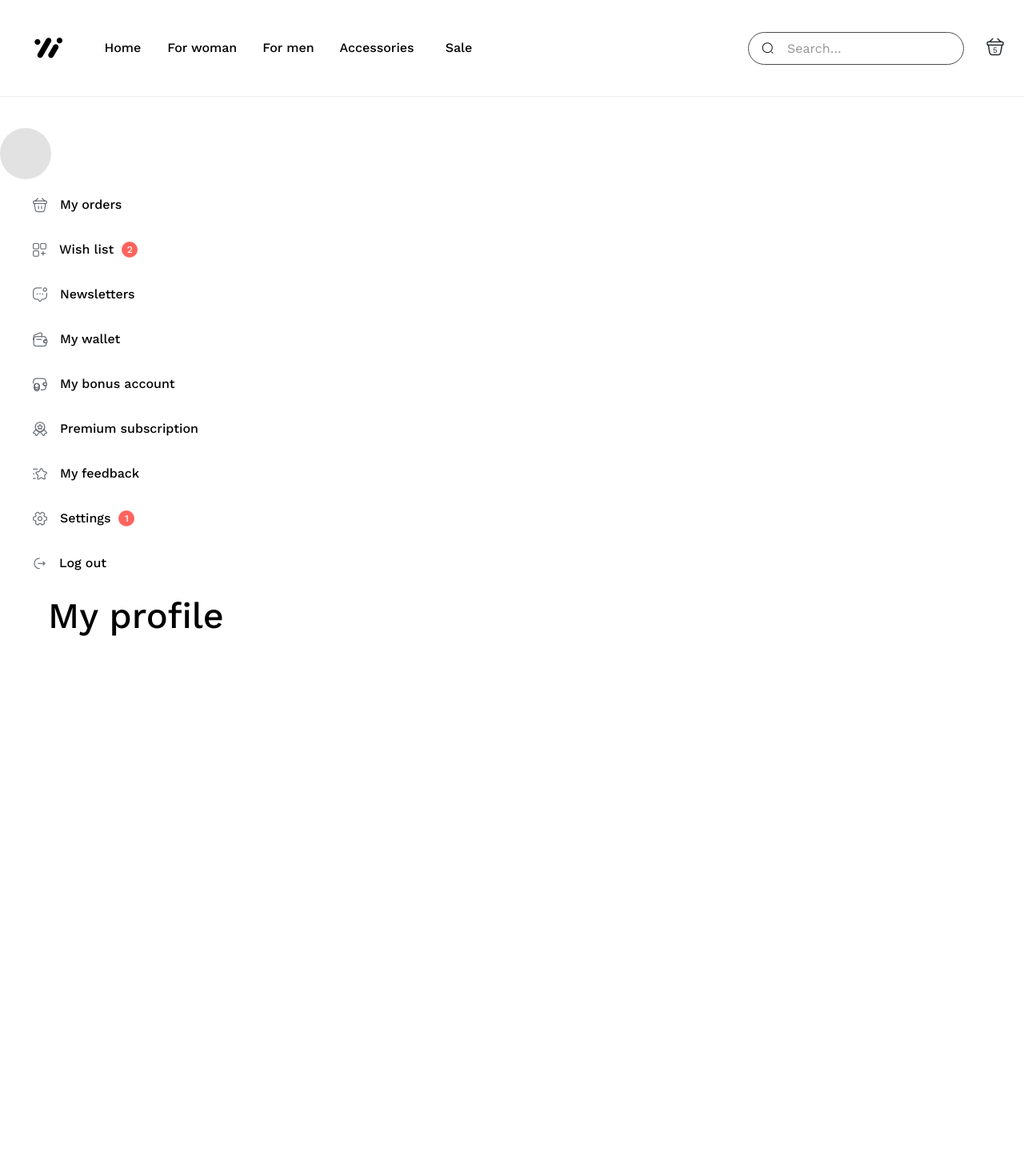
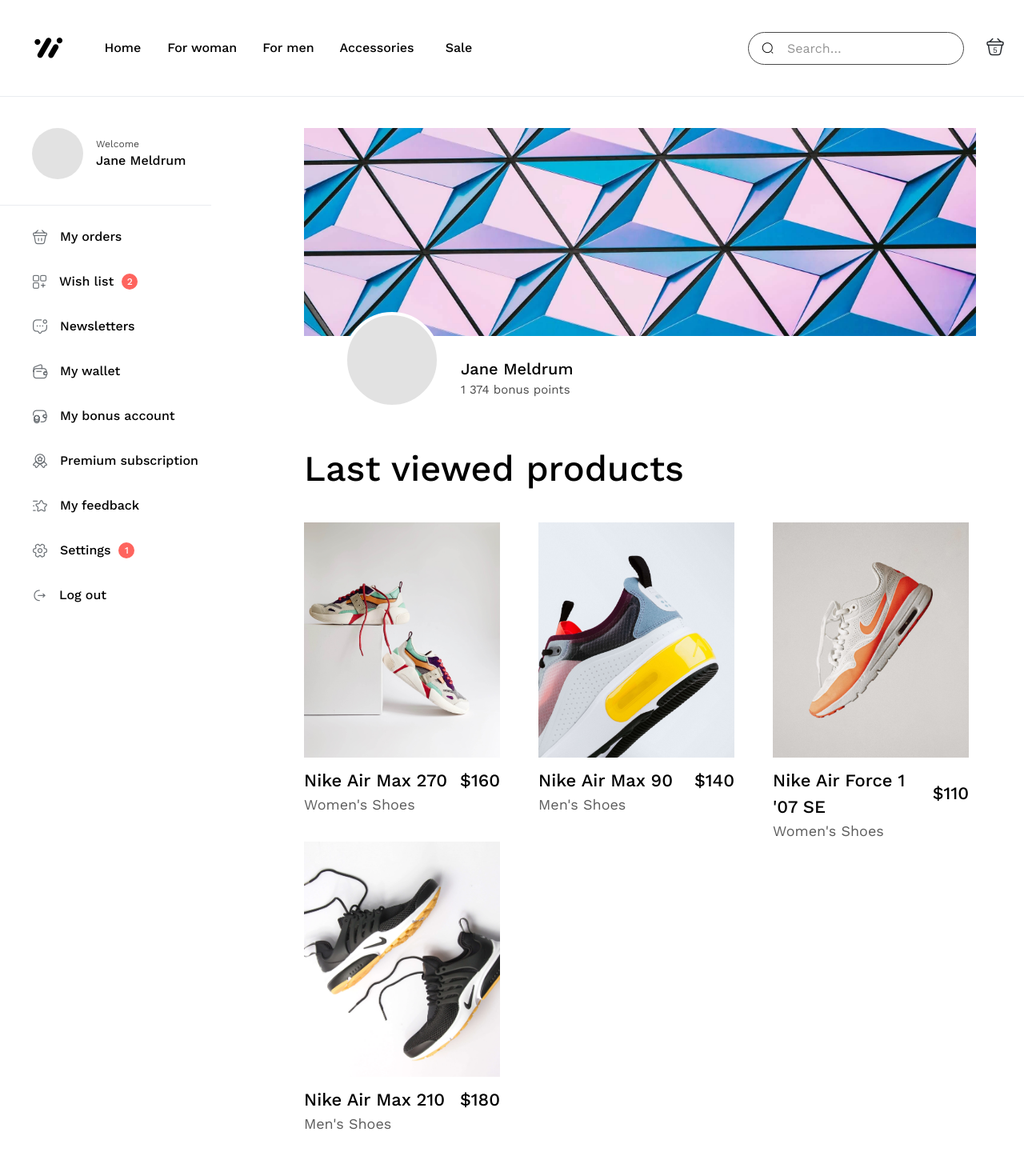
Before and after one commit to DevmianS/shoe-store-app, a Next.js app: page /profile in a window 1280 px wide. Shown: the top 1450 px of the page at 80% size. Before the commit the page ends 837 px from the top, so only its background shows below. Built offline with nearby package versions, Linux system fonts and the light colour scheme.

Commit message:
update profile page

```diff
--- a/src/components/Layout/SideBar/index.js
+++ b/src/components/Layout/SideBar/index.js
@@ -1,19 +1,16 @@
-import {Stack, Grid} from '@mui/material';
+import {Stack, Box} from '@mui/material';
 
 export default function SideBar({children, areaName}) {
   return (
-    <Grid item xl={2}>
+    <Box sx={{flex: '0 0 320px', display: {xs: 'none', md: 'flex'}}}>
       <Stack
         component="sidebar"
         direction="column"
         aria-label={areaName}
         variant="permanent"
-        sx={{
-          display: {sm: 'none', md: 'flex'},
-        }}
       >
         {children}
       </Stack>
-    </Grid>
+    </Box>
   );
 }
--- a/src/pages/profile/index.js
+++ b/src/pages/profile/index.js
@@ -1,12 +1,21 @@
+import Image from 'next/image';
 import Head from 'next/head';
-import {Grid, Typography, styled, Box} from '@mui/material';
+
+import {Typography, styled, Box, Stack} from '@mui/material';
 
 import SideBar from '@/components/Layout/SideBar';
 import NavBarLayout from '@/components/Layout/NavBarLayout';
+import ProductCard from '@/components/UI/ProductCard';
 
 import LinksList from '@/components/UI/LinksList';
 
-const Profile = () => {
+import bannerImg from '@/assets/banner.jpg';
+import product1 from '@/assets/product1.jpg';
+import product2 from '@/assets/product2.jpg';
+import product3 from '@/assets/product3.jpg';
+import product4 from '@/assets/product4.jpg';
+
+const Profile = ({userName}) => {
   // we can recieve COUNT properties from REDUX
   const profileItemsList = [
     {name: 'My orders', icon: 'bag', click: null},
@@ -20,10 +29,39 @@
     {name: 'Log out', icon: 'logout', click: null},
   ];
   const TempAvatar = styled(Box)({
-    width: '64px',
+    maxWidth: '64px',
     height: '64px',
+    flex: '0 0 64px',
     background: '#e2e2e2',
     borderRadius: '50%',
+    marginRight: '16px',
+  });
+  const Column = styled(Box)(({theme}) => ({
+    [theme.breakpoints.up('lg')]: {
+      flex: '0 0 33%',
+    },
+    [theme.breakpoints.between('md', 'lg')]: {
+      flex: '0 0 50%',
+      padding: '0 15px',
+    },
+    [theme.breakpoints.down('md')]: {
+      flex: '0 0 50%',
+      padding: '0 8px',
+    },
+    [theme.breakpoints.up('xl')]: {
+      flex: '0 0 25%',
+    },
+    padding: '0 24px',
+  }));
+
+  const TempAvatarLg = styled(Box)({
+    maxWidth: '120px',
+    height: '120px',
+    flex: '0 0 120px',
+    background: '#e2e2e2',
+    borderRadius: '50%',
+    marginRight: '26px',
+    border: '4px solid white',
   });
   return (
     <>
@@ -31,23 +69,101 @@
         <title>My profile</title>
       </Head>
       <NavBarLayout>
-        <Grid
-          container
-          justifyContent={'space-between'}
-          sx={{padding: '40px 0'}}
-        >
+        <Box justifyContent={'space-between'} padding="40px 0" display="flex">
           <SideBar areaName="user profile actions">
-            <Box>
+            <Stack
+              direction="row"
+              pl="40px"
+              alignItems="center"
+              mb="7px"
+              pb="32px"
+              borderBottom="1px solid"
+              borderColor="divider"
+            >
               <TempAvatar />
-            </Box>
+              <Box>
+                <Typography color="text.tetriary" fontSize={12}>
+                  Welcome
+                </Typography>
+                <Typography fontWeight={500}>
+                  {userName || 'Jane Meldrum'}
+                </Typography>
+              </Box>
+            </Stack>
             <LinksList listItems={profileItemsList} />
           </SideBar>
-          <Grid item xs={10} sx={{padding: '0 60px'}}>
-            <Typography variant="h1" component="h1">
-              My profile
+          <Box
+            sx={{
+              flex: '1 1 auto',
+              padding: {lg: '0 60px', md: '0 40px', sm: '0 30px', xs: '0 10px'},
+            }}
+          >
+            <Box
+              minHeight={260}
+              sx={{background: `url(${bannerImg.src}) center/cover no-repeat`}}
+            ></Box>
+            <Stack
+              direction="row"
+              alignItems="end"
+              sx={{
+                ml: {xl: '70px', md: '50px', sm: '30px', xs: '30px'},
+                mb: '50px',
+                mt: '-30px',
+              }}
+            >
+              <TempAvatarLg />
+              <Box>
+                <Typography variant="body2" component="h3">
+                  {userName || 'Jane Meldrum'}
+                </Typography>
+                <Typography color="text.tetriary" fontSize={15} mb="12px">
+                  1 374 bonus points
+                </Typography>
+              </Box>
+            </Stack>
+            <Typography variant="h1" component="h1" mb="40px">
+              Last viewed products
             </Typography>
-          </Grid>
-        </Grid>
+            <Box
+              display="flex"
+              flexWrap="wrap"
+              margin={{sm: '0 -8px', md: '0 -24px'}}
+            >
+              <Column>
+                <ProductCard
+                  title="Nike Air Max 270"
+                  category="Women's Shoes"
+                  price={160}
+                  imgPath={product1}
+                />
+              </Column>
+              <Column>
+                <ProductCard
+                  title="Nike Air Max 90"
+                  category="Men's Shoes"
+                  price={140}
+                  imgPath={product2}
+                />
+              </Column>
+              <Column>
+                <ProductCard
+                  title="Nike Air Force 1 '07 SE"
+                  category="Women's Shoes"
+                  price={110}
+                  imgPath={product3}
+                />
+              </Column>
+              <Column>
+                <ProductCard
+                  title="Nike Air Max 210"
+                  category="Men's Shoes"
+                  price={180}
+                  imgPath={product4}
+                />
+              </Column>
+            </Box>
+          </Box>
+        </Box>
       </NavBarLayout>
     </>
   );
```
